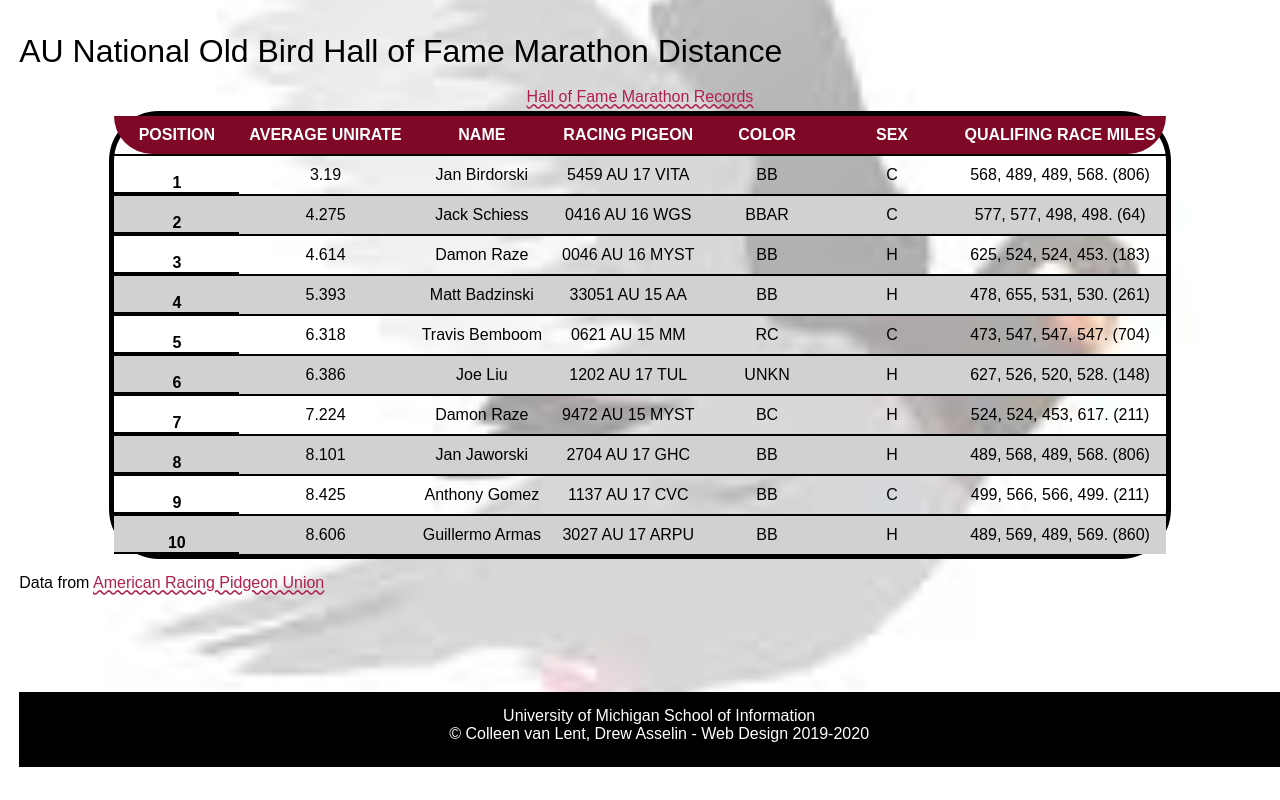
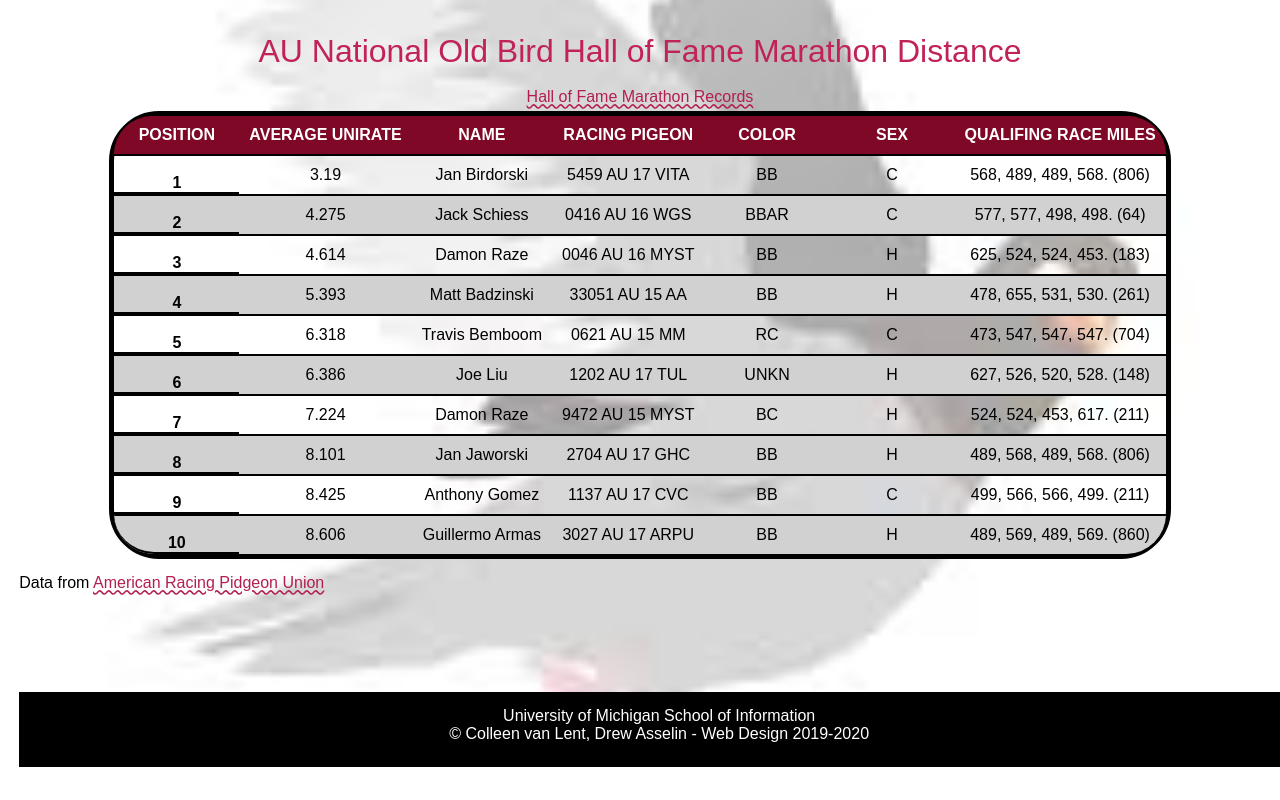
Before and after one commit to afrank58/homework4-2021, a plain HTML site: page index.html in a window 1280 px wide. Drawn offline with Linux system fonts and the light colour scheme; a web font is replaced by a local one.

Commit message:
Fixed table

```diff
--- a/css/style.css
+++ b/css/style.css
@@ -40,10 +40,11 @@ body{
 }
 
 h1{
-  /* color: #B21F50; */
+  color: #c12258;
   font-size: 2em;
+  text-align: center;
   line-height: 2;
-  position: center;
+
 
 
 
@@ -87,7 +88,7 @@ td{
 .colhead{
   color: #FFFFFF;
   vertical-align: middle;
-  text-align: center;
+  /* text-align: center; */
   min-width: 125px;
   padding: 10px;
   text-transform: uppercase;
@@ -122,11 +123,11 @@ thead tr:first-child th:last-child{
   border-radius: 0px 50px 0px 0px;
 }
 
-thead tr:last-child th:first-child{
+tbody tr:last-child th:first-child{
   border-radius: 0px 0px 0px 50px;
 }
 
-thead tr:last-child th:last-child{
+tbody tr:last-child td:last-child{
   border-radius: 0px 0px 50px 0px;
 }
 
@@ -143,8 +144,8 @@ tr.hover{
 
 footer{
   width:100%;
-  background:#000000;
-  text-align:center;
+  background-color:#000000;
+  text-align: center;
   color: #FFFFFF;
   min-height: 75px;
   width: 100%;
```
